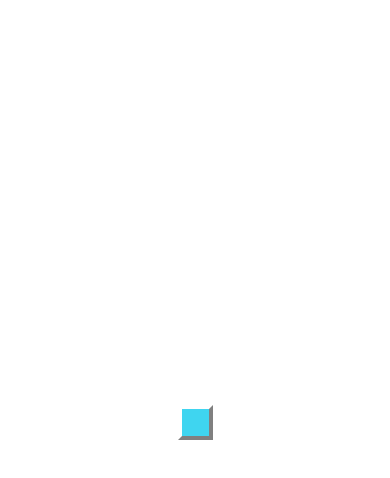
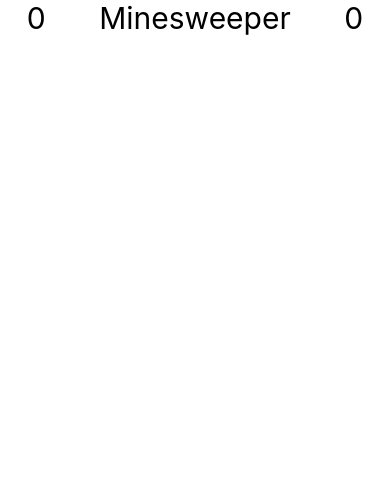
Before and after one commit to sehyod/minesweeper-react-native, a React Native app: screen / in a window 390 px wide. Shown: the top 478 px of the page. Built offline with nearby package versions, Linux system fonts and the light colour scheme.

Commit message:
feat: handle status bar

```diff
--- a/App.tsx
+++ b/App.tsx
@@ -1,22 +1,19 @@
-import { StatusBar } from "expo-status-bar";
 import React from "react";
-import { StyleSheet, Text, View } from "react-native";
-import Cell from "./components/Cell";
-import { CellState } from "./types";
+import { Platform, StyleSheet, StatusBar, View } from "react-native";
+import Board from "./components/Board";
 
 export default function App() {
   return (
     <View style={styles.container}>
-      <Cell
-        value={3}
-        state={CellState.HIDDEN}
-        gameOver={false}
-        onLeftClick={() => null}
-        onRightClick={() => null}
-      />
+      <View style={styles.statusBar}>
+        <StatusBar translucent barStyle="light-content" />
+      </View>
+      <Board />
     </View>
   );
 }
+
+const STATUSBAR_HEIGHT = Platform.OS === "ios" ? 20 : StatusBar.currentHeight;
 
 const styles = StyleSheet.create({
   container: {
@@ -25,4 +22,7 @@
     alignItems: "center",
     justifyContent: "center",
   },
+  statusBar: {
+    height: STATUSBAR_HEIGHT,
+  },
 });
```
